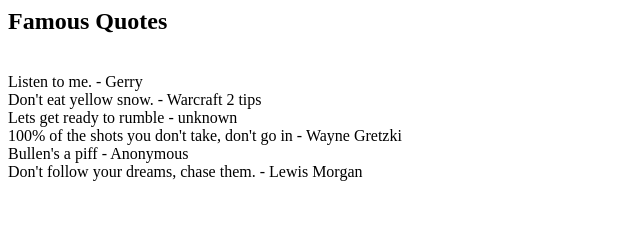
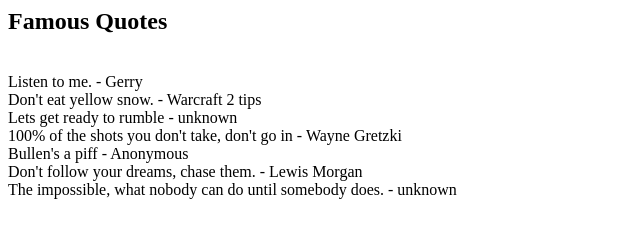
Before and after one commit to FCC-XSA-Advanced-Trial/webApp, a website: page myHTML5Module/resources/myNewWebPage.html in a window 1280 px wide. Shown: the whole page, without its empty margins (0-640 px from the left). Drawn offline with Linux system fonts and the light colour scheme.

Commit message:
Added the impossible quote

```diff
--- a/myHTML5Module/resources/myNewWebPage.html
+++ b/myHTML5Module/resources/myNewWebPage.html
@@ -20,6 +20,9 @@
 		Bullen's a piff - Anonymous
 		<br>
 		Don't follow your dreams, chase them. - Lewis Morgan
+		<br>
+		The impossible, what nobody can do until somebody does. - unknown
+
 	</body>
 
 </html>
```
